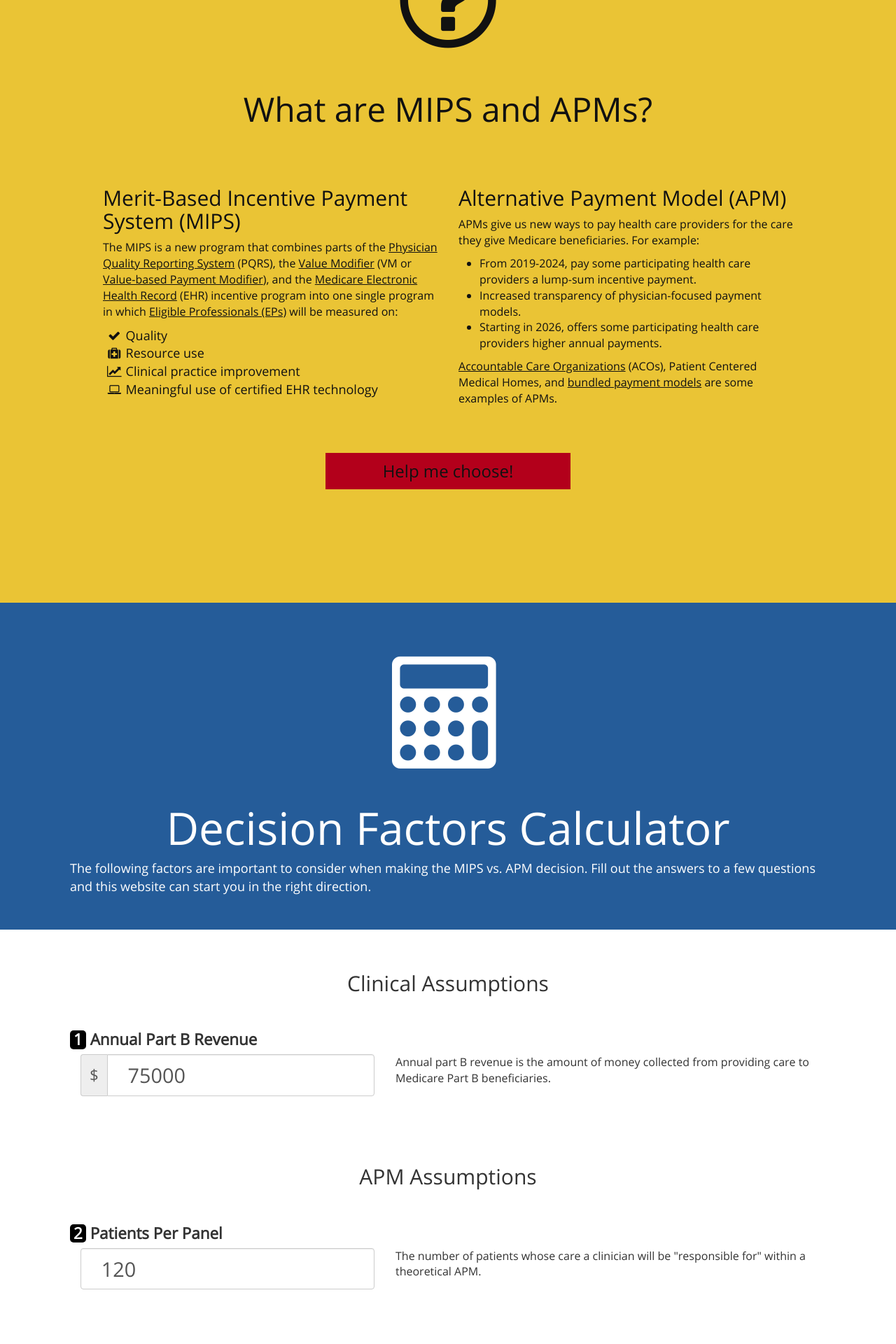
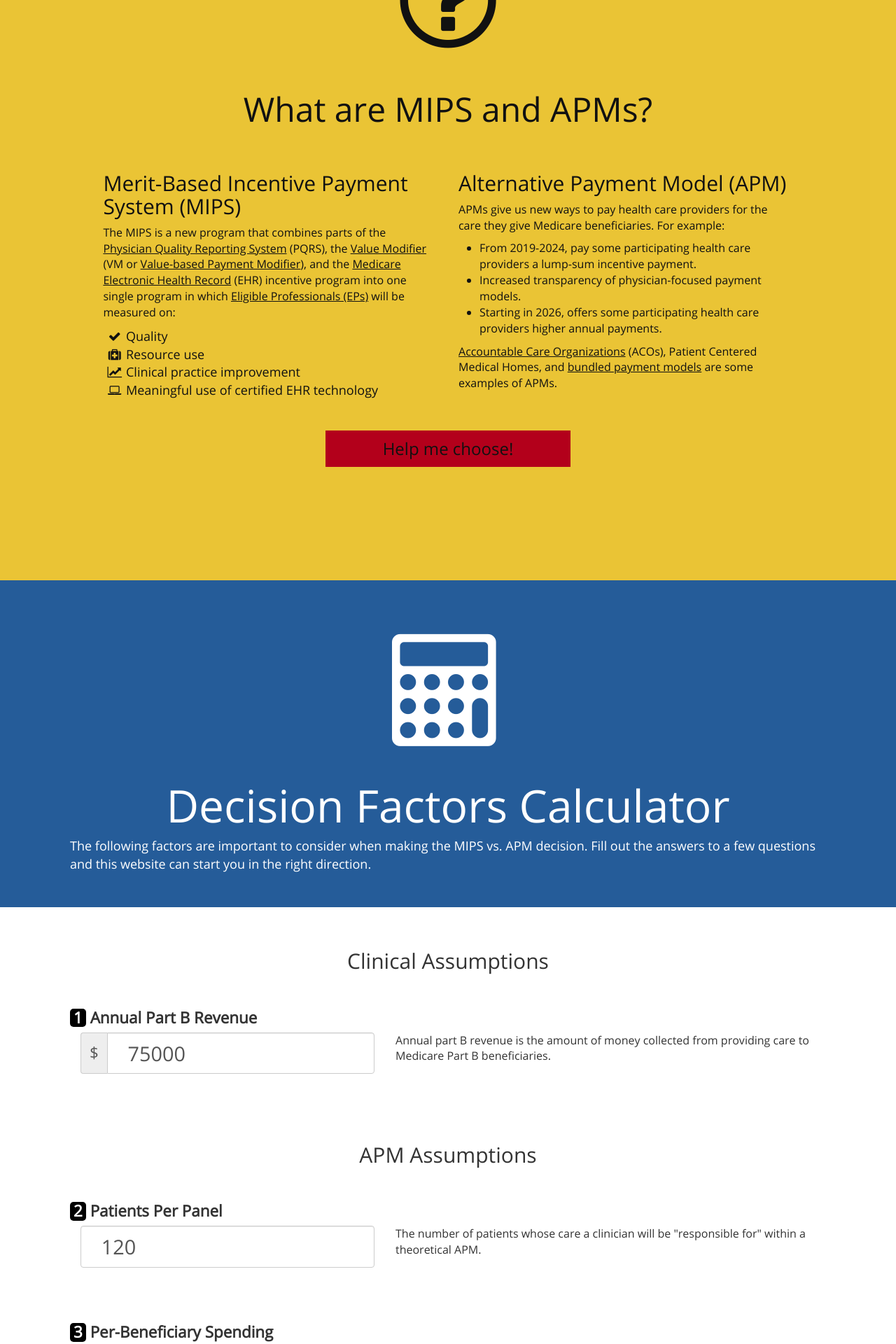
Before and after one commit to notpace/macra-choice, a Jekyll site: the page built from index.html, in a window 1280 px wide. Shown: the part 1111-3031 px from the top of the page at 70% size. Built offline with Jekyll 4.4.1, drawn with Linux system fonts in a browser that asks for light colours.

Commit message:
Adjust padding for better mobile view

```diff
--- a/_sass/_choice.scss
+++ b/_sass/_choice.scss
@@ -1,5 +1,5 @@
 .explainer {
-  padding: 5% 2em;
+  padding: 3%;
   overflow: hidden;
 }
 
```
